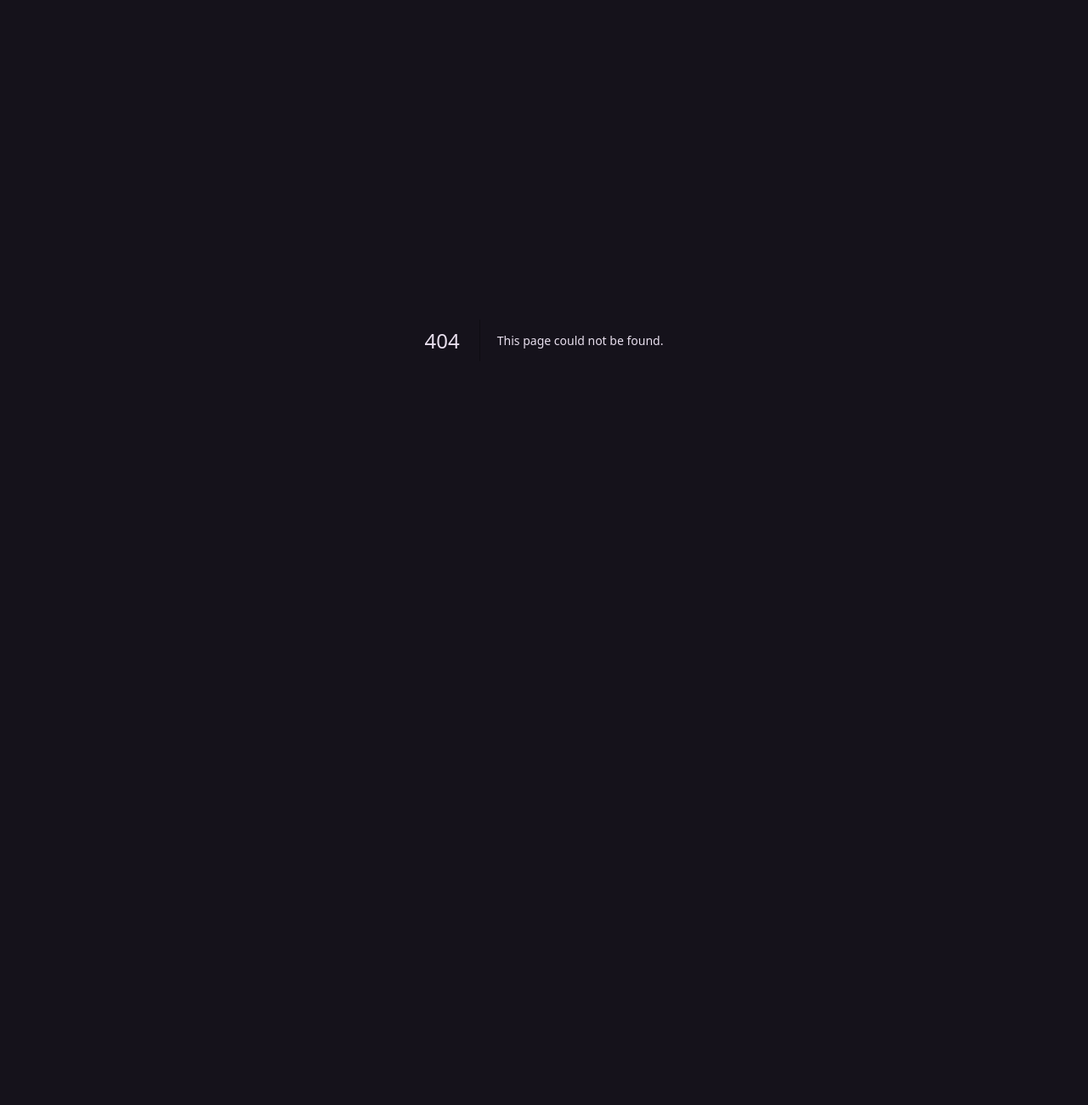
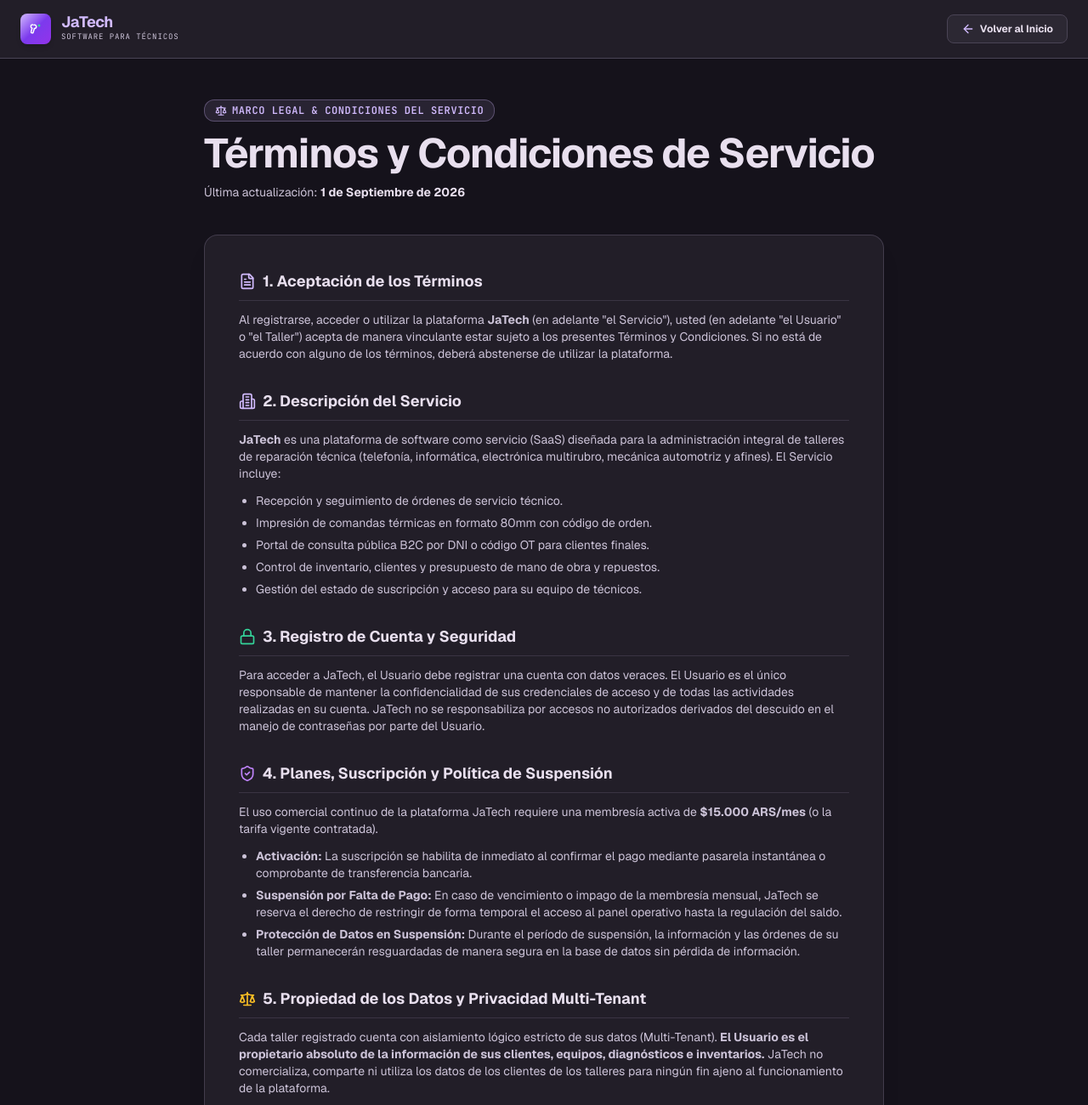
Before and after one commit to Furia04/sistema-atencion-tecnica, a Next.js app: page /terms in a window 1280 px wide. Before the commit this address had no page. Shown: the top 1300 px of the page at 85% size. Before the commit the page ends 800 px from the top, so only its background shows below. Built offline with nearby package versions, Linux system fonts and the light colour scheme.

Commit message:
feat: add Terms of Service page at /terms for JaTech

```diff
--- a/src/app/page.tsx
+++ b/src/app/page.tsx
@@ -442,7 +442,7 @@
           <p>© 2026 JaTech. Software para técnicos. Todos los derechos reservados.</p>
 
           <div className="flex gap-6">
-            <a href="#" className="hover:text-primary transition-colors">Términos de Servicio</a>
+            <Link href="/terms" className="hover:text-primary transition-colors">Términos de Servicio</Link>
             <a href="#" className="hover:text-primary transition-colors">Privacidad</a>
             <a href="#" className="hover:text-primary transition-colors">Soporte</a>
           </div>
--- /dev/null
+++ b/src/app/terms/page.tsx
@@ -0,0 +1,131 @@
+'use client';
+
+import React from 'react';
+import Link from 'next/link';
+import { Logo } from '@/components/ui/logo';
+import { ShieldCheck, FileText, ArrowLeft, CheckCircle2, Lock, Scale, Building2, HelpCircle } from 'lucide-react';
+
+export default function TermsOfServicePage() {
+  const lastUpdated = '1 de Septiembre de 2026';
+
+  return (
+    <div className="min-h-screen bg-background text-on-surface font-sans flex flex-col">
+      {/* Encabezado */}
+      <header className="bg-surface-container border-b border-outline-variant py-4 px-6 sticky top-0 z-20 shadow-sm flex items-center justify-between">
+        <Link href="/">
+          <Logo size={36} textSubtitle="Software para técnicos" />
+        </Link>
+        <Link
+          href="/"
+          className="inline-flex items-center gap-1.5 px-4 py-2 bg-surface-container-high border border-outline-variant hover:bg-surface-container-highest rounded-xl text-xs font-bold text-on-surface transition-colors"
+        >
+          <ArrowLeft className="w-4 h-4 text-primary" /> Volver al Inicio
+        </Link>
+      </header>
+
+      {/* Contenido Principal */}
+      <main className="flex-1 max-w-4xl mx-auto w-full p-6 md:p-12 space-y-10">
+        <div className="space-y-3 text-center md:text-left">
+          <span className="inline-flex items-center gap-1.5 px-3 py-1 rounded-full bg-primary/10 border border-primary/30 text-primary font-label-caps text-xs font-bold uppercase tracking-wider">
+            <Scale className="w-3.5 h-3.5" /> Marco Legal & Condiciones del Servicio
+          </span>
+          <h1 className="font-display-lg text-3xl md:text-5xl font-bold text-on-surface tracking-tight">
+            Términos y Condiciones de Servicio
+          </h1>
+          <p className="font-body-md text-xs md:text-sm text-on-surface-variant">
+            Última actualización: <span className="font-bold text-on-surface">{lastUpdated}</span>
+          </p>
+        </div>
+
+        <div className="bg-surface-container border border-outline-variant/80 rounded-2xl p-6 md:p-10 space-y-8 shadow-xl text-xs md:text-sm leading-relaxed text-on-surface-variant">
+          {/* SECCIÓN 1 */}
+          <section className="space-y-3">
+            <h2 className="font-title-sm text-base md:text-lg font-bold text-on-surface flex items-center gap-2 border-b border-outline-variant/60 pb-2">
+              <FileText className="w-5 h-5 text-primary" /> 1. Aceptación de los Términos
+            </h2>
+            <p>
+              Al registrarse, acceder o utilizar la plataforma <strong>JaTech</strong> (en adelante "el Servicio"), usted (en adelante "el Usuario" o "el Taller") acepta de manera vinculante estar sujeto a los presentes Términos y Condiciones. Si no está de acuerdo con alguno de los términos, deberá abstenerse de utilizar la plataforma.
+            </p>
+          </section>
+
+          {/* SECCIÓN 2 */}
+          <section className="space-y-3">
+            <h2 className="font-title-sm text-base md:text-lg font-bold text-on-surface flex items-center gap-2 border-b border-outline-variant/60 pb-2">
+              <Building2 className="w-5 h-5 text-primary" /> 2. Descripción del Servicio
+            </h2>
+            <p>
+              <strong>JaTech</strong> es una plataforma de software como servicio (SaaS) diseñada para la administración integral de talleres de reparación técnica (telefonía, informática, electrónica multirubro, mecánica automotriz y afines). El Servicio incluye:
+            </p>
+            <ul className="list-disc pl-5 space-y-1.5">
+              <li>Recepción y seguimiento de órdenes de servicio técnico.</li>
+              <li>Impresión de comandas térmicas en formato 80mm con código de orden.</li>
+              <li>Portal de consulta pública B2C por DNI o código OT para clientes finales.</li>
+              <li>Control de inventario, clientes y presupuesto de mano de obra y repuestos.</li>
+              <li>Gestión del estado de suscripción y acceso para su equipo de técnicos.</li>
+            </ul>
+          </section>
+
+          {/* SECCIÓN 3 */}
+          <section className="space-y-3">
+            <h2 className="font-title-sm text-base md:text-lg font-bold text-on-surface flex items-center gap-2 border-b border-outline-variant/60 pb-2">
+              <Lock className="w-5 h-5 text-emerald-400" /> 3. Registro de Cuenta y Seguridad
+            </h2>
+            <p>
+              Para acceder a JaTech, el Usuario debe registrar una cuenta con datos veraces. El Usuario es el único responsable de mantener la confidencialidad de sus credenciales de acceso y de todas las actividades realizadas en su cuenta. JaTech no se responsabiliza por accesos no autorizados derivados del descuido en el manejo de contraseñas por parte del Usuario.
+            </p>
+          </section>
+
+          {/* SECCIÓN 4 */}
+          <section className="space-y-3">
+            <h2 className="font-title-sm text-base md:text-lg font-bold text-on-surface flex items-center gap-2 border-b border-outline-variant/60 pb-2">
+              <ShieldCheck className="w-5 h-5 text-purple-400" /> 4. Planes, Suscripción y Política de Suspensión
+            </h2>
+            <p>
+              El uso comercial continuo de la plataforma JaTech requiere una membresía activa de <strong>$15.000 ARS/mes</strong> (o la tarifa vigente contratada).
+            </p>
+            <ul className="list-disc pl-5 space-y-1.5">
+              <li><strong>Activación:</strong> La suscripción se habilita de inmediato al confirmar el pago mediante pasarela instantánea o comprobante de transferencia bancaria.</li>
+              <li><strong>Suspensión por Falta de Pago:</strong> En caso de vencimiento o impago de la membresía mensual, JaTech se reserva el derecho de restringir de forma temporal el acceso al panel operativo hasta la regulación del saldo.</li>
+              <li><strong>Protección de Datos en Suspensión:</strong> Durante el período de suspensión, la información y las órdenes de su taller permanecerán resguardadas de manera segura en la base de datos sin pérdida de información.</li>
+            </ul>
+          </section>
+
+          {/* SECCIÓN 5 */}
+          <section className="space-y-3">
+            <h2 className="font-title-sm text-base md:text-lg font-bold text-on-surface flex items-center gap-2 border-b border-outline-variant/60 pb-2">
+              <Scale className="w-5 h-5 text-amber-400" /> 5. Propiedad de los Datos y Privacidad Multi-Tenant
+            </h2>
+            <p>
+              Cada taller registrado cuenta con aislamiento lógico estricto de sus datos (Multi-Tenant). <strong>El Usuario es el propietario absoluto de la información de sus clientes, equipos, diagnósticos e inventarios.</strong> JaTech no comercializa, comparte ni utiliza los datos de los clientes de los talleres para ningún fin ajeno al funcionamiento de la plataforma.
+            </p>
+          </section>
+
+          {/* SECCIÓN 6 */}
+          <section className="space-y-3">
+            <h2 className="font-title-sm text-base md:text-lg font-bold text-on-surface flex items-center gap-2 border-b border-outline-variant/60 pb-2">
+              <CheckCircle2 className="w-5 h-5 text-sky-400" /> 6. Limitación de Responsabilidad Técnica
+            </h2>
+            <p>
+              JaTech provee la herramienta tecnológica para el registro y gestión operativa. <strong>JaTech no interviene ni se responsabiliza por las reparaciones físicas, acuerdos de precios, garantías otorgadas por el taller a sus clientes finales, ni por eventuales pérdidas de información o daños de hardware surgidos durante la intervención técnica en los equipos.</strong>
+            </p>
+          </section>
+
+          {/* SECCIÓN 7 */}
+          <section className="space-y-3">
+            <h2 className="font-title-sm text-base md:text-lg font-bold text-on-surface flex items-center gap-2 border-b border-outline-variant/60 pb-2">
+              <HelpCircle className="w-5 h-5 text-primary" /> 7. Modificaciones y Contacto
+            </h2>
+            <p>
+              JaTech se reserva el derecho de actualizar o modificar estos Términos y Condiciones para adaptarlos a mejoras tecnológicas o normativas. Para cualquier consulta sobre estos términos, puede comunicarse con el soporte oficial mediante los canales habilitados en la plataforma.
+            </p>
+          </section>
+        </div>
+      </main>
+
+      {/* Footer */}
+      <footer className="bg-surface-container-high border-t border-outline-variant py-6 px-6 text-center text-xs text-on-surface-variant mt-auto">
+        <p>© 2026 JaTech. Software para técnicos. Todos los derechos reservados.</p>
+      </footer>
+    </div>
+  );
+}
```
